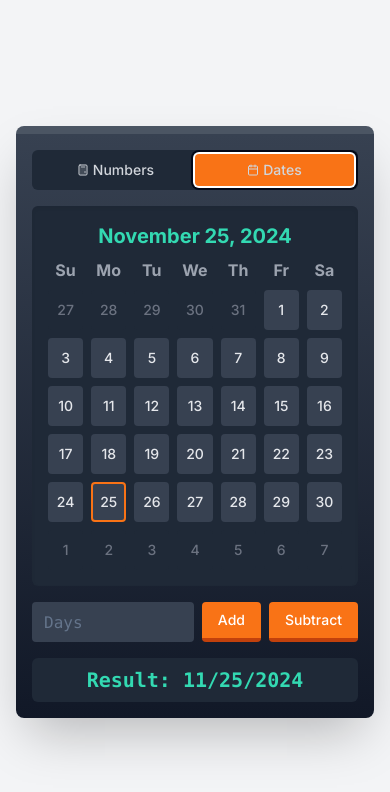
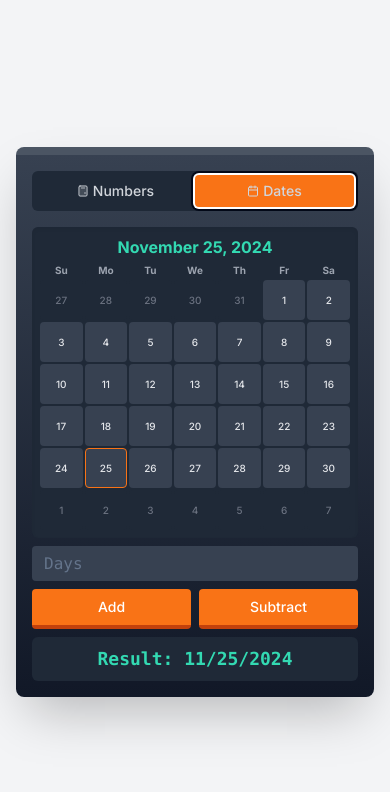
Before and after one commit to denysdev1/nextjs-calculator, a Next.js app: page / in a window 390 px wide. Both pictures are taken after a click on the tab "Dates". Shown: the top 792 px of the page. Built offline with nearby package versions, Linux system fonts and the light colour scheme.

Commit message:
Update mobile styles of DateCalculator component

```diff
--- a/src/components/DateCalculator/index.tsx
+++ b/src/components/DateCalculator/index.tsx
@@ -15,14 +15,15 @@ export const DateCalculator: FC<Props> = ({ dateDisplay, setDateDisplay }) => {
   const [dateDays, setDateDays] = useState(0);
 
   const renderCalendar = () => {
-    // Render weekday headers
     const weekDaysItems = weekdays.map((day) => (
-      <div key={day} className='text-center font-bold text-gray-400'>
+      <div
+        key={day}
+        className='text-center font-bold text-gray-400 text-[10px] sm:text-sm'
+      >
         {day}
       </div>
     ));
 
-    // Render calendar dates
     const calendarDates = getMonthDates(dateDisplay).map((date, index) => {
       const isCurrentMonth = date.getMonth() === dateDisplay.getMonth();
       const isSelected = date.toDateString() === dateDisplay.toDateString();
@@ -31,11 +32,11 @@ export const DateCalculator: FC<Props> = ({ dateDisplay, setDateDisplay }) => {
         <Button
           key={index}
           onClick={() => setDateDisplay(new Date(date))}
-          className={`p-2 text-sm rounded-sm ${
+          className={`p-0.5 sm:p-2 text-[10px] leading-tight sm:text-sm rounded-sm min-w-[24px] sm:min-w-[32px] ${
             isCurrentMonth
               ? 'bg-gray-700 hover:bg-gray-600 text-gray-200'
               : 'bg-gray-800 text-gray-500 hover:bg-gray-700'
-          } ${isSelected ? 'border-2 border-orange-500' : ''}`}
+          } ${isSelected ? 'border border-orange-500' : ''}`}
         >
           {date.getDate()}
         </Button>
@@ -43,7 +44,7 @@ export const DateCalculator: FC<Props> = ({ dateDisplay, setDateDisplay }) => {
     });
 
     return (
-      <div className='grid grid-cols-7 gap-2'>
+      <div className='grid grid-cols-7 gap-0.5 sm:gap-2'>
         {weekDaysItems}
         {calendarDates}
       </div>
@@ -62,34 +63,36 @@ export const DateCalculator: FC<Props> = ({ dateDisplay, setDateDisplay }) => {
   };
 
   return (
-    <div className='space-y-4'>
-      <div className='bg-gray-800 p-4 rounded-md shadow-inner'>
-        <div className='text-center mb-2 font-bold text-[#33d9b2] text-xl'>
+    <div className='space-y-2 sm:space-y-4'>
+      <div className='bg-gray-800 p-2 sm:p-4 rounded-md shadow-inner'>
+        <div className='text-center mb-1 sm:mb-2 font-bold text-[#33d9b2] text-base sm:text-xl'>
           {format(dateDisplay, 'MMMM d, yyyy')}
         </div>
         {renderCalendar()}
       </div>
-      <div className='flex items-center gap-2'>
+      <div className='flex flex-col flex-wrap sm:flex-row items-center gap-2'>
         <Input
           type='number'
           placeholder='Days'
           onChange={(e) => setDateDays(parseInt(e.target.value) || 0)}
-          className='bg-gray-700 border-none rounded-sm text-gray-200 font-mono'
+          className='w-full sm:w-auto bg-gray-700 border-none rounded-sm text-gray-200 font-mono flex-1'
         />
+        <div className='flex gap-2 w-full sm:w-auto flex-1'>
           <Button
             onClick={() => handleDateOperation('add')}
-          className='bg-orange-500 hover:bg-orange-600 rounded-sm text-white border-b-4 border-orange-700 active:border-b-0 active:mt-1 transition-all'
+            className='flex-1 bg-orange-500 hover:bg-orange-600 rounded-sm text-white border-b-4 border-orange-700 active:border-b-0 active:mt-1 transition-all text-sm sm:text-base'
           >
             Add
           </Button>
           <Button
             onClick={() => handleDateOperation('subtract')}
-          className='bg-orange-500 hover:bg-orange-600 rounded-sm text-white border-b-4 border-orange-700 active:border-b-0 active:mt-1 transition-all'
+            className='flex-1 bg-orange-500 hover:bg-orange-600 rounded-sm text-white border-b-4 border-orange-700 active:border-b-0 active:mt-1 transition-all text-sm sm:text-base'
           >
             Subtract
           </Button>
         </div>
-      <div className='text-center text-[#33d9b2] text-xl font-bold font-mono bg-gray-800 p-2 rounded-md'>
+      </div>
+      <div className='text-center text-[#33d9b2] text-lg sm:text-xl font-bold font-mono bg-gray-800 p-2 rounded-md'>
         Result: {format(dateDisplay, 'MM/dd/yyyy')}
       </div>
     </div>
```
Lines whose indentation alone changed are shown as unchanged.
